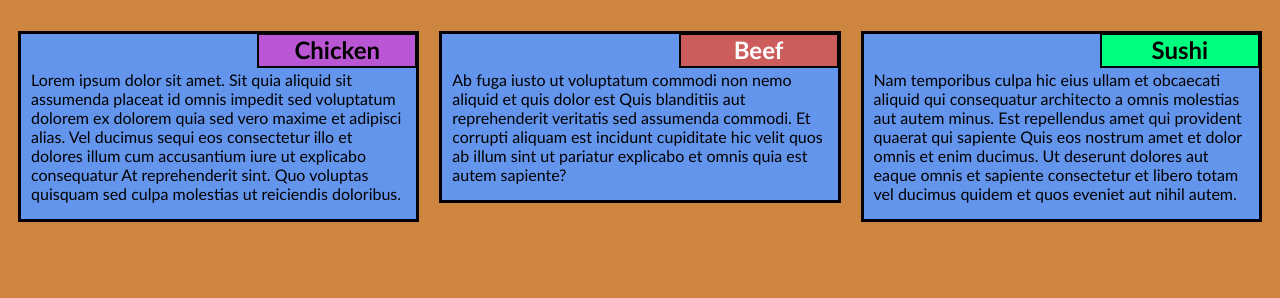
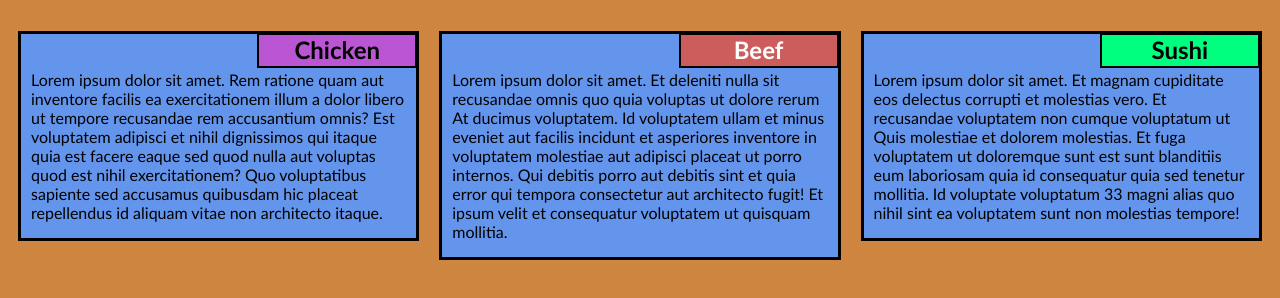
Before and after one commit to ekinag/module-2-solution, a plain HTML site: page site/index.html in a window 1280 px wide. Shown: the part 92-390 px from the top of the page. Drawn offline with Linux system fonts and the light colour scheme.

Commit message:
Module 2 Solution

```diff
--- a/site/index.html
+++ b/site/index.html
@@ -14,19 +14,19 @@
 <div class="col-lg-4 col-md-6 col-sm-11">
     <section class="contnr">
         <h2 id="chicken">Chicken</h2>
-        <p>Lorem ipsum dolor sit amet. Sit quia aliquid sit assumenda placeat id omnis impedit sed voluptatum dolorem ex dolorem quia sed vero maxime et adipisci alias. Vel ducimus sequi eos consectetur illo et dolores illum cum accusantium iure ut explicabo consequatur At reprehenderit sint. Quo voluptas quisquam sed culpa molestias ut reiciendis doloribus.</p>
+        <p>Lorem ipsum dolor sit amet. Rem ratione quam aut inventore facilis ea exercitationem illum a dolor libero ut tempore recusandae rem accusantium omnis? Est voluptatem adipisci et nihil dignissimos qui itaque quia est facere eaque sed quod nulla aut voluptas quod est nihil exercitationem? Quo voluptatibus sapiente sed accusamus quibusdam hic placeat repellendus id aliquam vitae non architecto itaque.</p>
     </section>
 </div>
 <div class="col-lg-4 col-md-6 col-sm-11">
     <section class="contnr"c>
         <h2 id="beef">Beef</h2>
-        <p>Ab fuga iusto ut voluptatum commodi non nemo aliquid et quis dolor est Quis blanditiis aut reprehenderit veritatis sed assumenda commodi. Et corrupti aliquam est incidunt cupiditate hic velit quos ab illum sint ut pariatur explicabo et omnis quia est autem sapiente?</p>
+        <p>Lorem ipsum dolor sit amet. Et deleniti nulla sit recusandae omnis quo quia voluptas ut dolore rerum At ducimus voluptatem. Id voluptatem ullam et minus eveniet aut facilis incidunt et asperiores inventore in voluptatem molestiae aut adipisci placeat ut porro internos. Qui debitis porro aut debitis sint et quia error qui tempora consectetur aut architecto fugit! Et ipsum velit et consequatur voluptatem ut quisquam mollitia.</p>
     </section>
 </div>
 <div class="col-lg-4 col-md-12 col-sm-11">
     <section class="contnr">
         <h2 id="sushi">Sushi</h2>
-        <p>Nam temporibus culpa hic eius ullam et obcaecati aliquid qui consequatur architecto a omnis molestias aut autem minus. Est repellendus amet qui provident quaerat qui sapiente Quis eos nostrum amet et dolor omnis et enim ducimus. Ut deserunt dolores aut eaque omnis et sapiente consectetur et libero totam vel ducimus quidem et quos eveniet aut nihil autem.</p>
+        <p>Lorem ipsum dolor sit amet. Et magnam cupiditate eos delectus corrupti et molestias vero. Et recusandae voluptatem non cumque voluptatum ut Quis molestiae et dolorem molestias. Et fuga voluptatem ut doloremque sunt est sunt blanditiis eum laboriosam quia id consequatur quia sed tenetur mollitia. Id voluptate voluptatum 33 magni alias quo nihil sint ea voluptatem sunt non molestias tempore!</p>
     </section>
 </div>
 </body>
```
